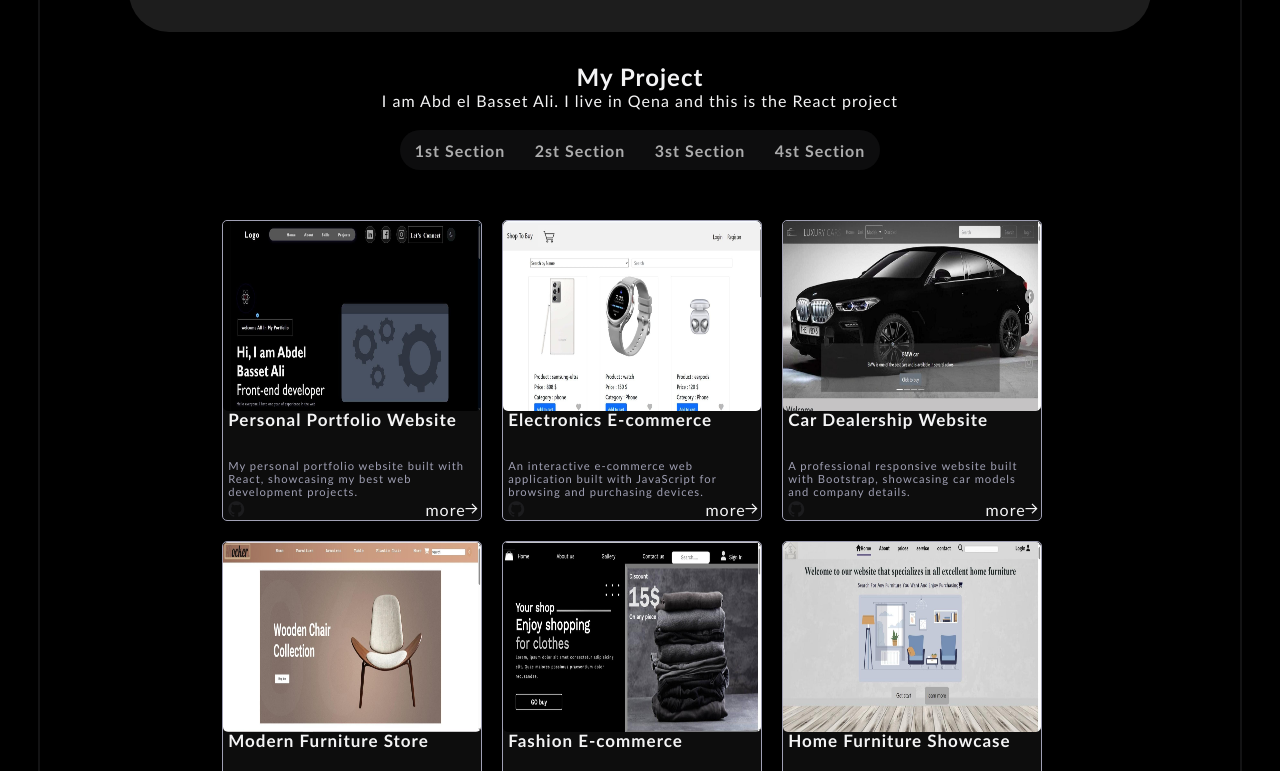
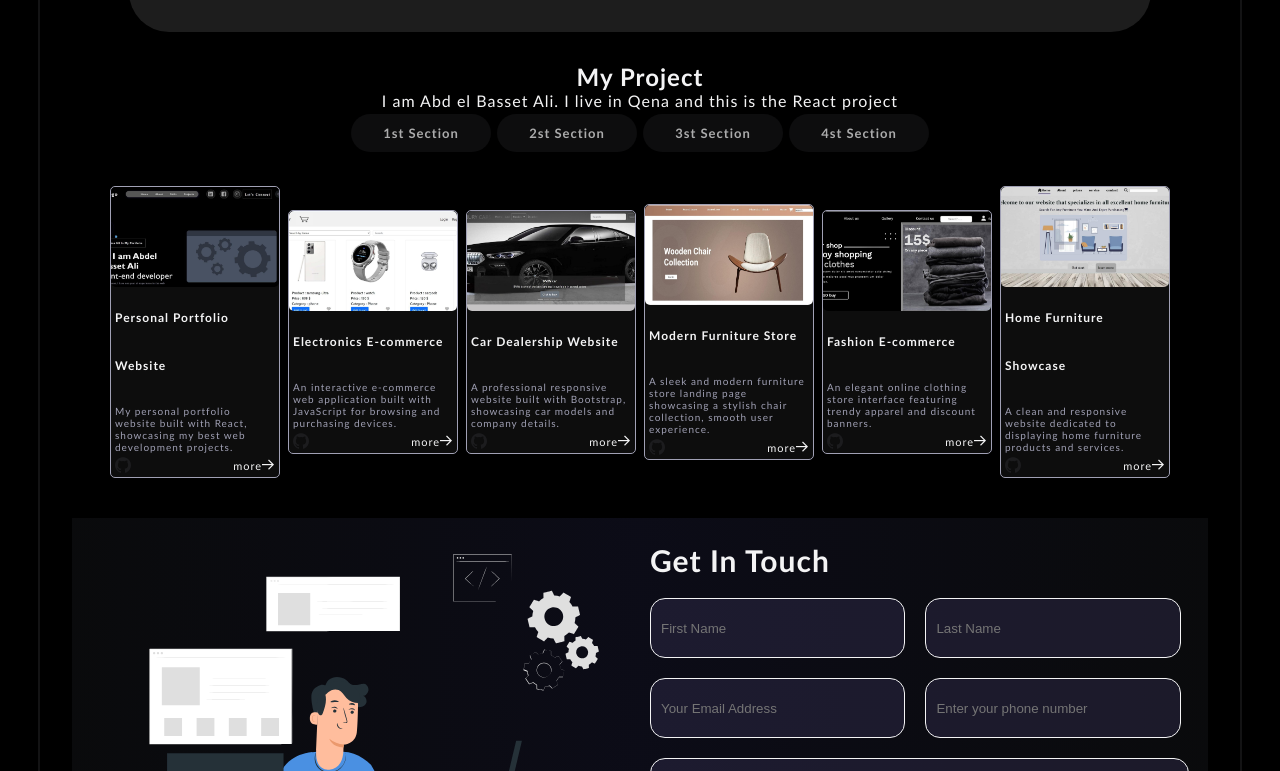
Before and after one commit to abdelbassetali/React-portfolio, a React (Vite) app: page / in a window 1280 px wide. Shown: the part 1489-2260 px from the top of the page. Built offline with nearby package versions, Linux system fonts and the light colour scheme.

Commit message:
Update main.css

```diff
--- a/src/components/3-main/main.css
+++ b/src/components/3-main/main.css
@@ -244,6 +244,65 @@ top-sction
     color: var(--title);
 
 }
+/* 1. تجميع أزرار التبويبات (1st, 2nd, 3rd, 4th) جنب بعض في سطر واحد بانتظام */
+    .top-sction div {
+        display: flex !important;
+        flex-wrap: wrap !important;
+        justify-content: center !important;
+        gap: 6px !important;
+        padding: 0 5px !important;
+    }
+
+    .btn2 {
+        width: 46% !important;
+        max-width: 140px !important;
+        height: 38px !important;
+        margin: 4px 0 !important;
+        font-size: 13px !important;
+        border-radius: 20px !important;
+    }
+
+    /* 2. ضبط السكاشن أو الكروت بحيث يظهر كل كارتين جنب بعض */
+    .butoom-sction {
+        display: flex !important;
+        flex-direction: row !important;
+        flex-wrap: wrap !important;
+        justify-content: center !important;
+        gap: 8px !important;
+        margin-left: 0 !important;
+        padding: 0 5px !important;
+    }
+
+    .card {
+        width: 47% !important;
+        max-width: 170px !important;
+    }
+
+    .card img.img-card {
+        width: 100% !important;
+        height: 100px !important;
+        object-fit: cover !important;
+    }
+
+    .card .box {
+        width: 100% !important;
+        padding: 4px !important;
+    }
+
+    .card .title-1 {
+        font-size: 12px !important;
+        margin-top: 0 !important;
+    }
+
+    .card .sup-title {
+        font-size: 10px !important;
+        line-height: 1.2 !important;
+        margin-bottom: 4px !important;
+    }
+
+    .card .more {
+        font-size: 11px !important;
+    }
 @media (max-width: 768px) {
     /* تحويل حاوية الفورمة الأساسية لـ Flex عمودي عشان العناصر تيجي تحت بعضها */
     .form {
```
